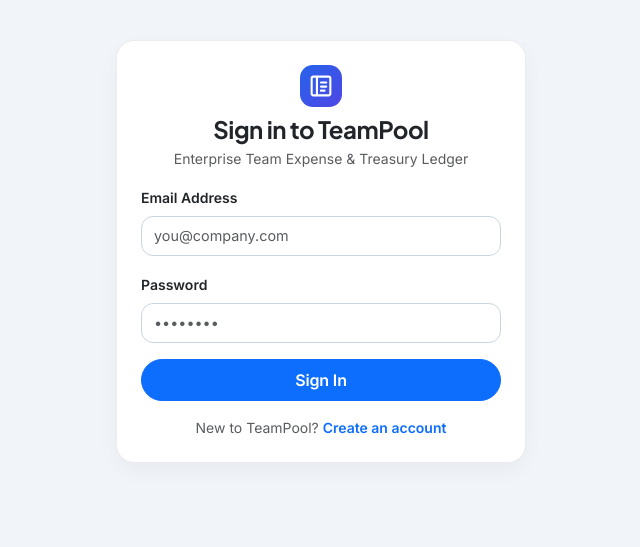
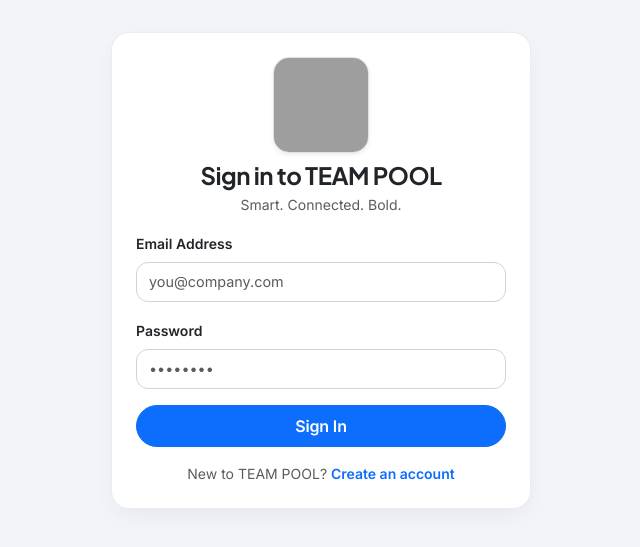
Before and after one commit to Bmk265/Tharvatha-Cheptha, a Flask app: page /login in a window 1280 px wide. Shown: the part 57-604 px from the top of the page, without its empty margins (319-959 px from the left). Run offline with Flask 3, Linux system fonts and the light colour scheme; grey boxes are pictures that could not be loaded.

Commit message:
Update login.html

```diff
--- a/templates/login.html
+++ b/templates/login.html
@@ -1,23 +1,14 @@
 {% extends "base.html" %}
 {% block content %}
-<div class="card p-4 mx-auto mt-4" style="max-width: 410px;">
+<div class="card p-4 mx-auto mt-3" style="max-width: 420px;">
   <div class="text-center mb-3">
-    <div class="d-inline-flex align-items-center justify-content-center mb-2">
-      <svg width="42" height="42" viewBox="0 0 36 36" fill="none" xmlns="http://www.w3.org/2000/svg">
-        <defs>
-          <linearGradient id="loginLogoGrad" x1="0" y1="0" x2="36" y2="36" gradientUnits="userSpaceOnUse">
-            <stop offset="0%" stop-color="#2563EB"/>
-            <stop offset="100%" stop-color="#4F46E5"/>
-          </linearGradient>
-        </defs>
-        <rect width="36" height="36" rx="11" fill="url(#loginLogoGrad)"/>
-        <path d="M10 11.5C10 10.6716 10.6716 10 11.5 10H24.5C25.3284 10 26 10.6716 26 11.5V24.5C26 25.3284 25.3284 26 24.5 26H11.5C10.6716 26 10 25.3284 10 24.5V11.5Z" stroke="white" stroke-width="1.8"/>
-        <path d="M14.5 10V26" stroke="white" stroke-width="1.8"/>
-        <path d="M18 15H22.5M18 18.5H22.5M18 22H21" stroke="white" stroke-width="1.8" stroke-linecap="round"/>
-      </svg>
-    </div>
-    <h4 class="fw-bold mb-1">Sign in to TeamPool</h4>
-    <p class="text-muted small mb-0">Enterprise Team Expense & Treasury Ledger</p>
+    <img src="{{ url_for('static', filename='logo.png') }}"
+         alt="TEAM POOL Logo"
+         width="96"
+         height="96"
+         class="rounded-4 object-fit-cover shadow-sm border mb-2">
+    <h4 class="fw-bold mb-1">Sign in to TEAM POOL</h4>
+    <p class="text-muted small mb-0">Smart. Connected. Bold.</p>
   </div>
   <form method="POST">
     <div class="mb-3">
@@ -31,7 +22,7 @@
     <button class="btn btn-primary w-100 rounded-pill py-2 fw-semibold">Sign In</button>
   </form>
   <p class="mt-3 mb-0 text-center small text-muted">
-    New to TeamPool? <a href="{{ url_for('register', next=request.args.get('next')) }}" class="fw-semibold text-decoration-none">Create an account</a>
+    New to TEAM POOL? <a href="{{ url_for('register', next=request.args.get('next')) }}" class="fw-semibold text-decoration-none">Create an account</a>
   </p>
 </div>
 {% endblock %}
```
